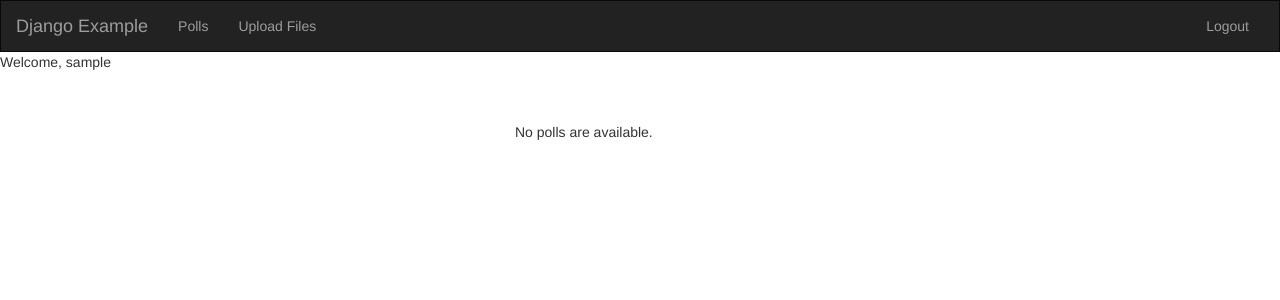
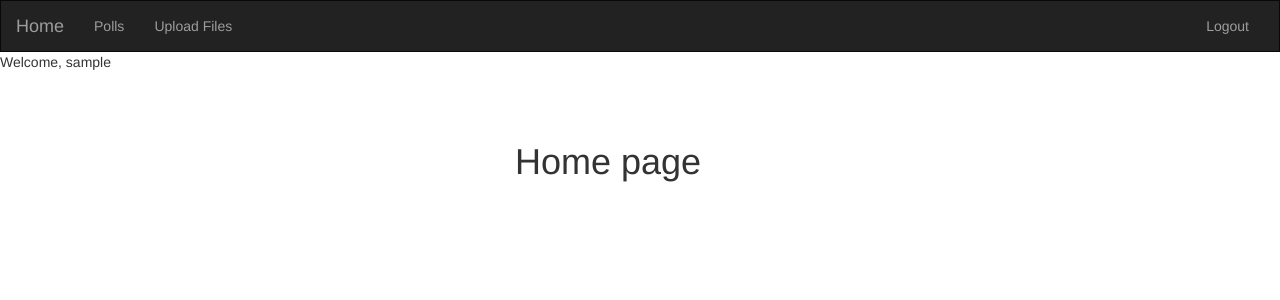
Before and after one commit to ravchandra/djangotut1, a Django app: page /polls/ in a window 1280 px wide. Shown: the top 300 px of the page. Run offline with Django 3.2, Linux system fonts and the light colour scheme; the visitor is signed in with stand-in values (Sample User, id 1); data that the repository does not hold is empty; some libraries are stand-ins or nearby versions.

Commit message:
Created a new homepage and moved polls to a different template polls.html

```diff
--- a/polls/templates/polls/base.html
+++ b/polls/templates/polls/base.html
@@ -13,12 +13,12 @@
                 <span class="icon-bar"></span>
                 <span class="icon-bar"></span>
             </button>
-            <a class="navbar-brand" href="#">Django Example</a>
+            <a class="navbar-brand" href="{% url 'polls:home' %}">Home</a>
         </div>
         <div class="collapse navbar-collapse" id="myNavbar">
             <ul class="nav navbar-nav">
                 <li>
-                    <a href="{% url 'polls:index' %}">Polls</a>
+                    <a href="{% url 'polls:polls' %}">Polls</a>
                 </li>
                 <li>
                     <a href="{% url 'polls:upload_file' %}">Upload Files</a>
--- a/polls/templates/polls/detail.html
+++ b/polls/templates/polls/detail.html
@@ -2,6 +2,7 @@
 
 {% block content %}
 
+<div class="main-center">
     <h1>{{ question.question_text }}</h1>
 
     {% if error_message %}<p><strong>{{ error_message }}</strong></p>{% endif %}
@@ -14,4 +15,5 @@
         {% endfor %}
         <input type="submit" value="Vote" />
     </form>
+</div>
 {% endblock %}
--- /dev/null
+++ b/polls/templates/polls/home.html
@@ -0,0 +1,7 @@
+{% extends 'polls/base.html' %}
+
+{% block content %}
+<div class="main-center">
+    <h1>Home page</h1>
+</div>
+{% endblock %}
--- a/polls/templates/polls/results.html
+++ b/polls/templates/polls/results.html
@@ -2,6 +2,7 @@
 
 {% block content %}
 
+<div class="main-center">
     <h1>{{ question.question_text }}</h1>
 
     <ul>
@@ -11,5 +12,5 @@
     </ul>
 
     <a href="{% url 'polls:detail' question.id %}">Vote again?</a>
-
+</div>
 {% endblock %}
--- a/polls/urls.py
+++ b/polls/urls.py
@@ -17,7 +17,8 @@
 ]
 '''
 urlpatterns = [
-    url(r'^$', views.IndexView.as_view(), name='index'),
+    url(r'^$', views.home_view, name='home'),
+    url(r'^list/$', views.PollsView.as_view(), name='polls'),
     url(r'^(?P<pk>[0-9]+)/$', views.DetailView.as_view(), name='detail'),
     url(r'^(?P<pk>[0-9]+)/results/$', views.ResultsView.as_view(), name='results'),
     url(r'^(?P<question_id>[0-9]+)/vote/$', views.vote, name='vote'),
--- a/polls/views.py
+++ b/polls/views.py
@@ -27,8 +27,8 @@
 '''
 
 @method_decorator(login_required, name='dispatch')
-class IndexView(generic.ListView):
-    template_name = 'polls/index.html'
+class PollsView(generic.ListView):
+    template_name = 'polls/polls.html'
     context_object_name = 'latest_question_list'
 
     def get_queryset(self):
@@ -83,3 +83,7 @@
 @login_required
 def upload_success_view(request):
     return render(request, 'polls/upload_success.html')
+
+@login_required
+def home_view(request):
+    return render(request, 'polls/home.html')
```
Also changed, not shown: polls/templates/polls/polls.html (added, +15 -0 lines), djangotut1/settings.py (line endings or trailing spaces). Lines whose indentation alone changed are shown as unchanged.
